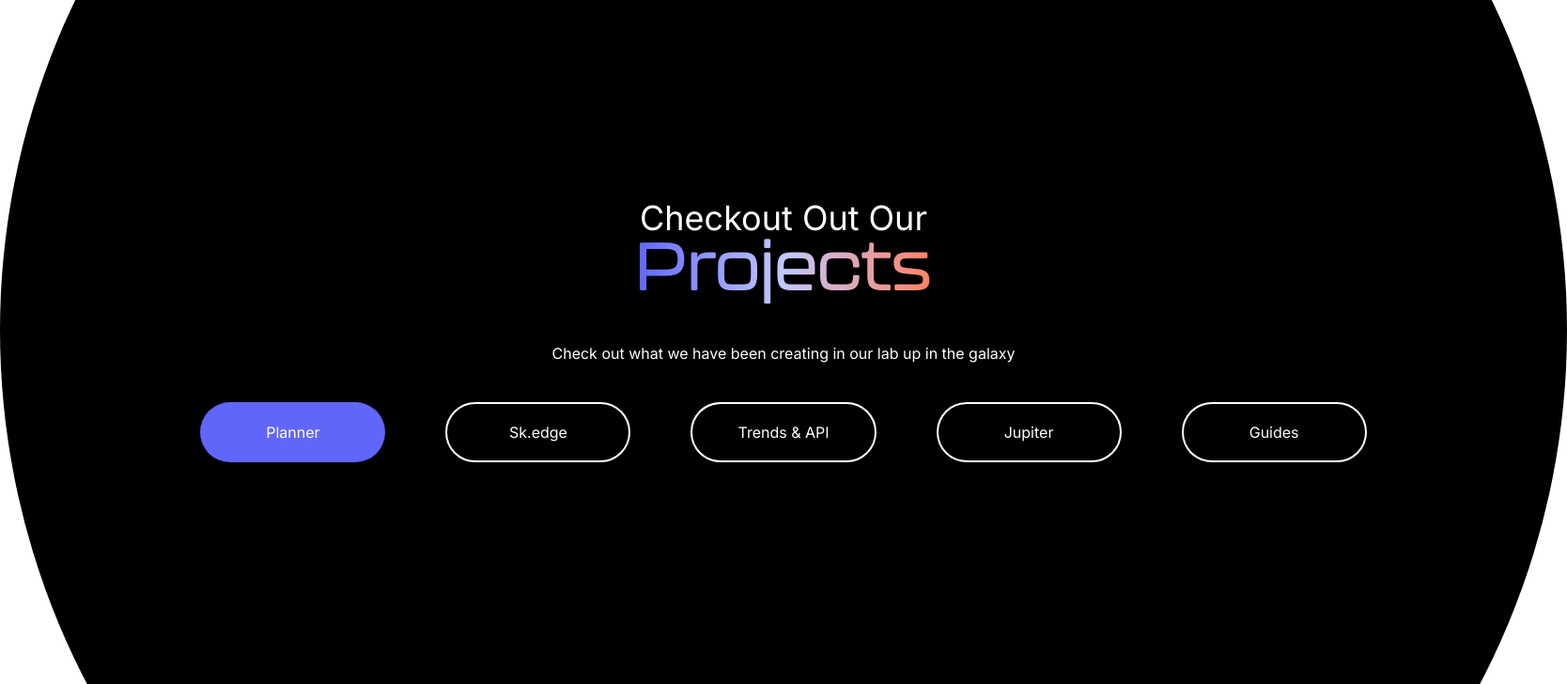
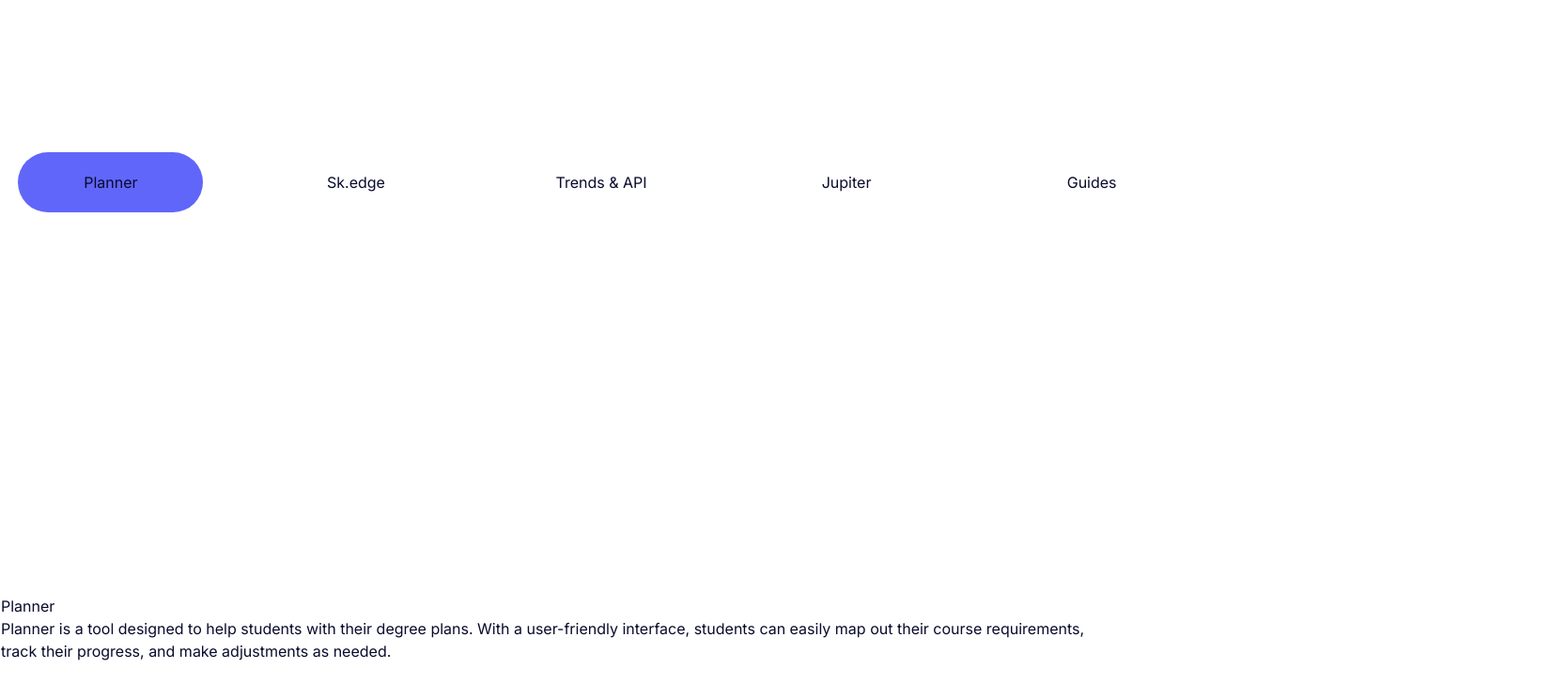
Before and after one commit to UTDNebula/website-v2, a Next.js app: page / in a window 1280 px wide. Shown: the part 1760-2488 px from the top of the page at 94% size, 1668 px wide, since content can reach past the window. Built offline with nearby package versions, Linux system fonts and the light colour scheme.

Commit message:
Don't worry about the circle

```diff
--- a/src/components/Projects.tsx
+++ b/src/components/Projects.tsx
@@ -5,24 +5,24 @@ const PROJECTS = ["Planner", "Sk.edge", "Trends & API", "Jupiter", "Guides"];
 export default function Projects() {
 	const [selected, setSelected] = useState(0);
 	return (
-		<div className="bg-black rounded-full w-[1668px] h-[1623px] flex flex-col justify-center items-center">
-			<div className="text-white text-center">
+		<div className="h-[1623px] shrink-0 flex flex-col justify-center">
+			<div className="text-center">
 				<h3 className="text-4xl">Checkout Out Our </h3>
 				<h1 className="font-kallisto text-7xl text-transparent bg-clip-text bg-gradient-to-r from-[#6166FA] via-[#C2C9FF] to-[#FE8164]">
 					Projects
 				</h1>
 			</div>
-			<div className="text-white pt-10">
+			<div className="pt-10 text-center">
 				<p>
 					Check out what we have been creating in our lab up in the
 					galaxy
 				</p>
 			</div>
-			<div className="grid gap-16 grid-cols-5 pt-10">
+			<div className="grid gap-16 grid-cols-5 pt-10 m-auto">
 				{PROJECTS.map((project, index) => (
 					<div
 						key={index}
-						className={`flex text-white h-16 px-12 justify-center items-center rounded-full cursor-pointer ${
+						className={`flex h-16 px-12 justify-center items-center rounded-full cursor-pointer ${
 							selected === index
 								? "bg-[#6166FA] border-transparent"
 								: "border-white"
@@ -33,6 +33,27 @@ export default function Projects() {
 					</div>
 				))}
 			</div>
+			<div>
+				<ProjectCard index={selected} />
+			</div>
 		</div>
 	);
 }
+
+const PROJECTS_INFO = [
+	{
+		title: "Planner",
+		description:
+			"Planner is a tool designed to help students with their degree plans. With a user-friendly interface, students can easily map out their course requirements, track their progress, and make adjustments as needed.",
+	},
+];
+
+function ProjectCard(props: { index: number }) {
+	const currentProj = PROJECTS_INFO[props.index];
+	return (
+		<div className="w-[1172px] h-[531px] shrink-0 rounded-3x border border-white">
+			<h1>{currentProj.title}</h1>
+			<p>{currentProj.description}</p>
+		</div>
+	);
+}
```
Also changed, not shown: public/galaxy-circle.png (added).
